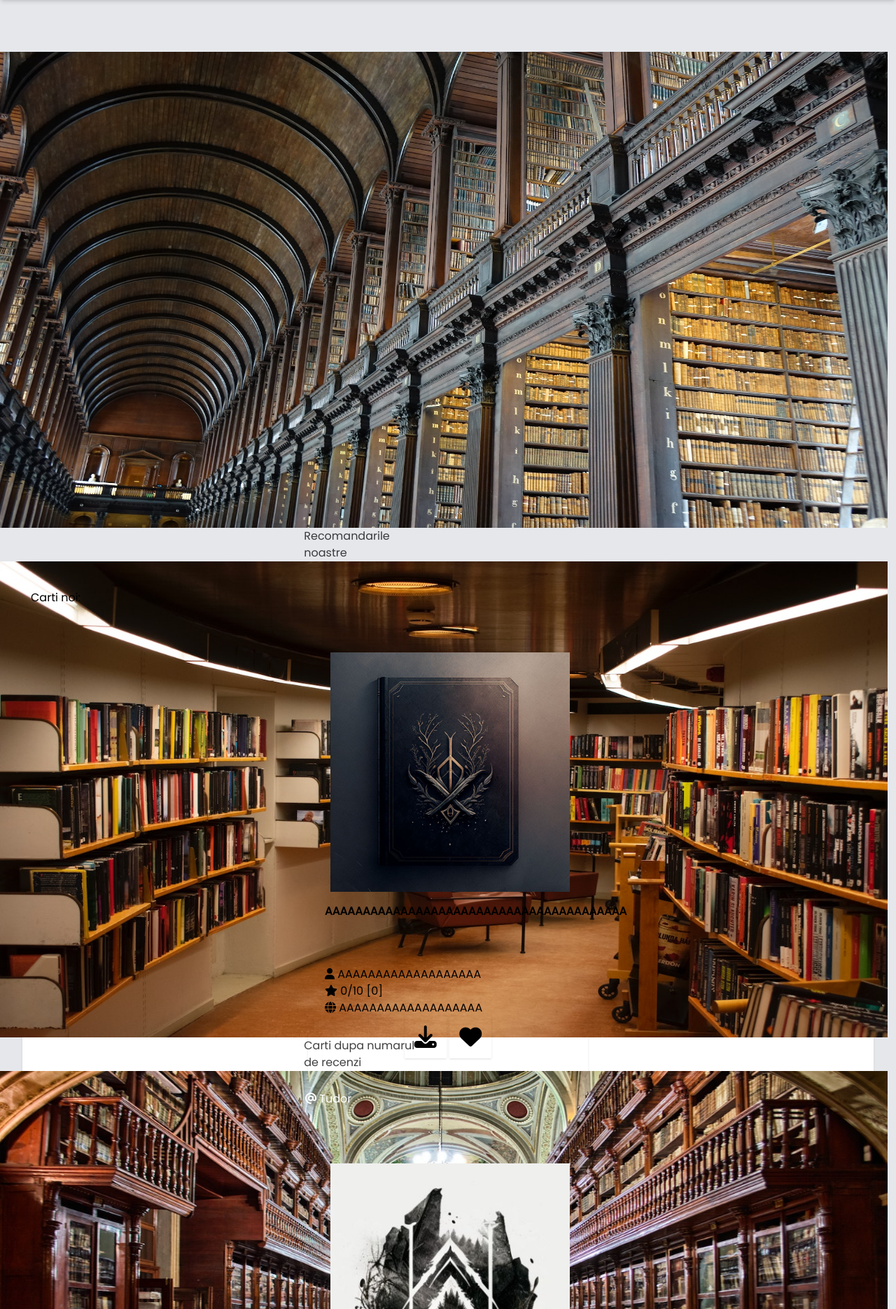
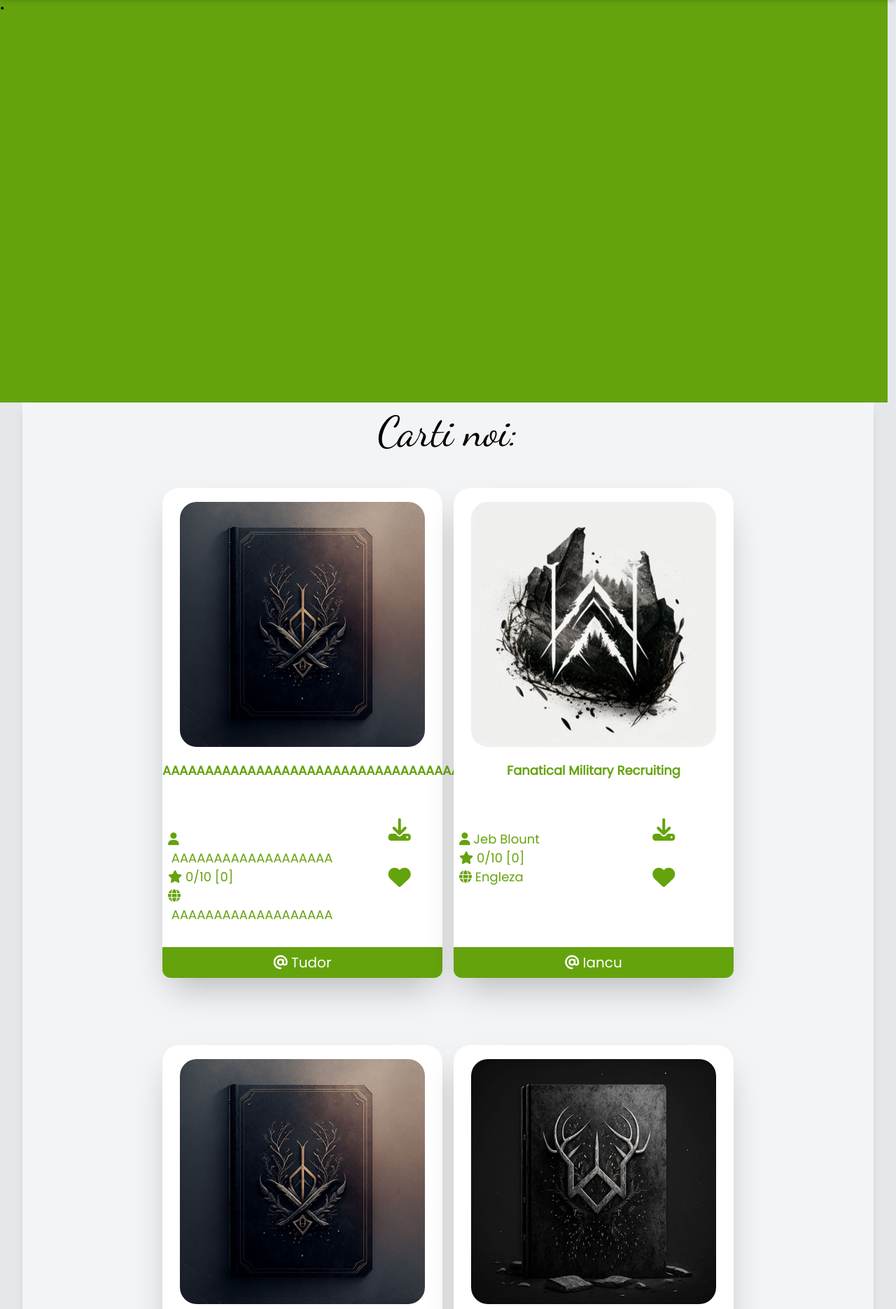
Before and after one commit to Perun951/Bookplace-4.0, a Django app: page / in a window 1280 px wide. Shown: the part 50-1920 px from the top of the page at 70% size. Run offline with Django 4.2, Linux system fonts and the light colour scheme; a user stored in the database is signed in; data comes from the database, SQL or seed files in the repository; both versions use the stored data as it was after the commit; some libraries are stand-ins or nearby versions.

Commit message:
28.05.23

```diff
--- a/bookplace/core/templates/core/base.html
+++ b/bookplace/core/templates/core/base.html
@@ -20,15 +20,12 @@
         <style>body{font-family: 'Poppins';}</style>
     </head>
     <body class="bg-gray-200">
-        <!-- component -->
-        <header class="header sticky top-0 bg-white shadow-md flex items-center justify-between px-8 py-02 h-[50px]">
+        <header class="relative z-50 header sticky top-0 bg-white shadow-md flex items-center justify-between px-8 py-02 h-[50px]">
             <h1 class="w-3/12">
                 <a class="navbar-brand text-lime-600" style="font-family:'Dancing Script'" href="/">
                     <i class="fa-solid fa-book-bookmark fa-2x"></i> <b style="font-size: 30px;">BookPlace</b>
                 </a>
             </h1>
-
-            <!-- navigation -->
             <nav class="nav font-semibold text-lg">
                     <form role="search" method="get" action="/search/">
                         <div class="relative text-lime-600">
@@ -41,8 +38,6 @@
                         </div>
                     </form>
             </nav>
-
-            <!-- buttons --->
             <div class="w-3/12 flex justify-end gap-5">
                 {% if request.user.is_authenticated %}
                     <a href="{% url 'myaccount' %}" class="text-lime-600">
@@ -66,6 +61,7 @@
                   <i class="fa-solid fa-bars fa-2x"></i>
                 </button>
             </div>
+
         </header>
         {% block content %}
         {% endblock %}
--- a/bookplace/core/templates/core/frontpage.html
+++ b/bookplace/core/templates/core/frontpage.html
@@ -5,48 +5,50 @@
 {% endblock %}
 
 {% block content %}
-<div class="bg-success" style="width: 99.1vw;margin-top: 50px;height: 95vh;">
-  <div style="height: 100vh;width: 99.1vw;margin-top: 50px;">
+  <div class="bg-lime-600" style="width: 99.1vw;height: 575px;">
+    <div style="height: 100vh;width: 99.1vw;">
       {% include 'store/partials/carusel_c_n.html' %}
-    <div class="container d-flex justify-content-around flex-wrap gap-5 mt-4">
-      <a href="{% url 'contact' %}" class="text-light" style="text-decoration: none;font-size: larger;"><i class="fa-solid fa-phone"></i>  Contact</a>
-    {% if request.user.is_authenticated %}
-      <a href="{% url 'myaccount' %}" class="text-light" style="text-decoration: none;font-size: larger;"><i class="fa-solid fa-user"></i>  Contul meu</a>
-      <a href="{% url 'my_store' %}" class="text-light" style="text-decoration: none;font-size: larger;"><i class="fa-sharp fa-solid fa-basket-shopping"></i>  Magazinul meu</a>
-    {% else %}
-      <a href="{% url 'login' %}" class="text-light" style="text-decoration: none;font-size: larger;"><i class="fa-solid fa-user-check"></i>  Conectare</a>
-      <a href="{% url 'signup' %}" class="text-light" style="text-decoration: none;font-size: larger;"><i class="fa-solid fa-user-plus"></i>  Inregistrare</a>
-    {% endif %}
     </div>
   </div>
 </div>
-<div class="card mx-auto rounded-4 shadow p-3 mb-5 mt-5 bg-white rounded border-0" style="background-color: white; width: 95%; height: 90%; margin-bottom: 5%;">
-  <h1 class="card-title mx-auto">Carti noi:</h1>
+<div class="card mx-auto shadow-lg p-3 bg-gray-100 border-0" style=" width: 95%; height: 100%;">
+  <h1 class="flex justify-center mx-auto text-6xl" style="font-family:'Dancing Script'">Carti noi:</h1>
   {% include 'store/partials/products.html' %}
   <div class="mx-auto">
     <nav aria-label="Page navigation example">
       <ul class="pagination">
         {% if products_list.has_previous %}
-        <li class="page-item">
-            <a class="page-link text-success" href="?page1" style="text-decoration: none;">&laquo; </a>
+        <div aria-label="Page navigation example">
+          <ul class="inline-flex items-center -space-x-px">
+            <li class="h-[10px]">
+              <a href="?page1" class="block px-3 py-2 ml-0 leading-tight text-gray-500 bg-white border border-gray-300 rounded-l-lg hover:bg-gray-100 hover:text-gray-700 dark:bg-gray-800 dark:border-gray-700 dark:text-gray-400 dark:hover:bg-gray-700 dark:hover:text-white">
+                <i class="fa-solid fa-angles-left"></i>
+              </a>
             </li>
-        <li class="page-item">
-          <a class="page-link text-success" href="?page{{ products_list.previous_page_number }}" style="text-decoration: none;">&#8249;</a>
+            <li class="h-[10px]">
+              <a href="?page={{ products_list.next_page_number }}" class="block px-3 py-2 ml-0 leading-tight text-gray-500 bg-white border border-gray-300 hover:bg-gray-100 hover:text-gray-700 dark:bg-gray-800 dark:border-gray-700 dark:text-gray-400 dark:hover:bg-gray-700 dark:hover:text-white">
+                <i class="fa-solid fa-angle-left"></i>
+              </a>
             </li>
             {% endif %}
             {% for i in nums %}
-          <li class="page-item">
-              <a class="page-link text-success" href="?page={{ forloop.counter }}">{{ forloop.counter }}</a>
+            <li class="h-[10px]">
+                <a href="?page={{ forloop.counter }}" class="px-3 py-2 leading-tight text-gray-500 bg-white border border-gray-300 hover:bg-gray-100 hover:text-gray-700 dark:bg-gray-800 dark:border-gray-700 dark:text-gray-400 dark:hover:bg-gray-700 dark:hover:text-white">{{ forloop.counter }}</a>
               </li>
             {% endfor %}
-
             {% if products_list.has_next %}
-        <li class="page-item">
-          <a class="page-link text-success" href="?page={{ products_list.next_page_number }}" style="text-decoration: none;">&#8250;</a>
+            <li class="h-[10px]">
+              <a href="?page={{ products_list.paginator.num_pages }}" class="block px-3 py-2 leading-tight text-gray-500 bg-white border border-gray-300 hover:bg-gray-100 hover:text-gray-700 dark:bg-gray-800 dark:border-gray-700 dark:text-gray-400 dark:hover:bg-gray-700 dark:hover:text-white">
+                <i class="fa-solid fa-angle-right"></i>
+              </a>
             </li>
-        <li class="page-item">
-          <a class="page-link text-success" href="?page={{ products_list.paginator.num_pages }}" style="text-decoration: none;">&raquo;</a>
+            <li class="h-[10px]">
+              <a href="?page={{ products_list.paginator.num_pages }}" class="block px-3 py-2 leading-tight text-gray-500 bg-white border border-gray-300 rounded-r-lg hover:bg-gray-100 hover:text-gray-700 dark:bg-gray-800 dark:border-gray-700 dark:text-gray-400 dark:hover:bg-gray-700 dark:hover:text-white">
+                <i class="fa-solid fa-angles-right"></i>
+              </a>
             </li>
+          </ul>
+        </div>
         {% endif %}
       </ul>
     </nav>
--- a/bookplace/store/templates/store/partials/carusel_c_n.html
+++ b/bookplace/store/templates/store/partials/carusel_c_n.html
@@ -1,11 +1,54 @@
 {% load static %}
-<div id="carouselExampleCaptions" class="carousel slide" data-bs-ride="carousel">
+
+<div class="carousel relative">
+  <!-- Slides -->
+  <div class="carousel-inner relative overflow-hidden">
+    <input class="carousel-open" type="radio" id="carousel-1" name="carousel" aria-hidden="true" hidden="" checked="checked">
+    <div class="carousel-item absolute opacity-0" style="height:50vh;">
+      <img class="object-cover h-full w-full" src="{% static '/images/3.jpg' %}" alt="Slide 1">
+      <div class="carousel-caption">
+        <h3 class="text-white">Slide 1</h3>
+        <p class="text-white">Caption for Slide 1</p>
+      </div>
+    </div>
+    <label for="carousel-3" class="carousel-control absolute opacity-0 h-10 w-10 bg-gray-900 rounded-full cursor-pointer hidden md:flex">
+      <svg class="carousel-control-next-icon" viewBox="0 0 16 16">
+        <path d="M1.293 4.293L8 11.586l6.707-6.293a.999.999 0 1 0-1.414-1.414L8 9.586 2.707 4.293a.999.999 0 1 0-1.414 1.414z">
+        </path>
+      </svg>
+    </label>
+    <!-- Add more slides here -->
+  </div>
+
+  <!-- Navigation buttons -->
+  <div class="carousel-nav">
+    <label for="carousel-1" class="carousel-bullet">•</label>
+    <!-- Add more slide selection buttons here -->
+  </div>
+
+  <!-- Slide navigation buttons -->
+  <div class="carousel-controls absolute top-0 left-0 right-0 flex justify-between items-center px-4">
+    <label for="carousel-1" class="prev control cursor-pointer hidden md:flex">
+      <svg class="carousel-control-prev-icon" viewBox="0 0 16 16">
+        <path d="M10.293 4.293L4.586 10l5.707 5.707a.999.999 0 1 1-1.414 1.414L2.586 10 9.293 3.293a.999.999 0 0 1 1.414 0c.39.39.39 1.024 0 1.414z"></path>
+      </svg>
+    </label>
+    <label for="carousel-3" class="next control cursor-pointer hidden md:flex">
+      <svg class="carousel-control-next-icon" viewBox="0 0 16 16">
+        <path d="M1.293 4.293L8 11.586l6.707-6.293a.999.999 0 1 0-1.414-1.414L8 9.586 2.707 4.293a.999.999 0 1 0-1.414 1.414z"></path>
+      </svg>
+    </label>
+  </div>
+</div>
+
+
+<!-- <div id="carouselExampleCaptions" class="carousel slide" data-bs-ride="carousel">
   <div class="carousel-indicators">
     <button type="button" data-bs-target="#carouselExampleCaptions" data-bs-slide-to="0" class="active" aria-current="true" aria-label="Slide 1"></button>
     <button type="button" data-bs-target="#carouselExampleCaptions" data-bs-slide-to="1" aria-label="Slide 2"></button>
-    <button type="button" data-bs-target="#carouselExampleCaptions" data-bs-slide-to="2" aria-label="Slide 3"></button>
+    <button type="button" data-bs-target="#carouselExampleCaptions" data-bs-slide-to="2" aria-label="Slide 3"></button> -->
     <!-- <button type="button" data-bs-target="#carouselExampleCaptions" data-bs-slide-to="3" aria-label="Slide 4"></button> -->
-  </div>
+  <!-- </div>
   <div class="carousel-inner">
     <div class="carousel-item active">
       <a href="{% url 'recomandari' %}">
@@ -40,4 +83,4 @@
     <span class="carousel-control-next-icon" aria-hidden="true"></span>
     <span class="visually-hidden">Next</span>
   </button>
-</div>
+</div> -->
--- a/bookplace/store/templates/store/partials/products.html
+++ b/bookplace/store/templates/store/partials/products.html
@@ -1,4 +1,50 @@
-<div class="d-flex justify-content-center flex-row flex-wrap gap-4  " style="margin-top: 50px;margin-bottom: 5%;margin-left: 2%;margin-right: 2%;">
+<div class="flex justify-center flex-row flex-wrap gap-4" style="margin-top: 50px;margin-bottom: 5%;margin-left: 2%;margin-right: 2%;">
+{% for product in products_list %}
+<div class="card relative shadow-2xl rounded-3xl bg-white" style="width: 400px; height: 700px;margin-bottom: 80px;">
+    <a href="{% url 'product_detail'  product.category.slug product.slug %}">
+        <div class="flex justify-center self-center items-center p-2" style="width: 100%;">
+            <img class="rounded-3xl mt-3" src="{{ product.get_thumbnail }}" width="350px" height="350px" alt="Image of {{ product.title }}">
+        </div>
+        <div style=" min-height: 280px;">
+                <a href="{% url 'product_detail'  product.category.slug product.slug %}" style="color: black; text-decoration: none;">
+                    <div class="text-lime-600 mt-3" align="center" style="min-height: 90px;">
+                        <p style="font-size: large;"><b>{{ product.title }}</b></p>
+                    </div>
+                </a>
+                <div class="flex align-self-end">
+                    <div class="flex me-auto justify-start p-2" style="max-height: 100px;">
+                        <a href="{% url 'product_detail'  product.category.slug product.slug %}" style="color: black; text-decoration: none;max-width: 230px;max-height: 100px;">
+                            <p class="text-lime-600" align="left" style="font-size: large;"><i class="fa-solid fa-user"></i>&nbsp;{{product.author}}</p>
+                            <p class="text-lime-600" align="left" style="font-size: large;"><i class="fa-solid fa-star"></i>&nbsp;{{ product.get_rating }}/10 [{{ product.reviews.count }}]</span></p>
+                            <p class="text-lime-600" align="left" style="font-size: large;"><i class="fa-solid fa-globe"></i>&nbsp;{{product.limba}}</p>
+                        </a>
+                    </div>
+                    <div class="mx-auto">
+                        <a href="{{ product.pdf.url }}" download class="flex align-self-start row mb-2" style="text-decoration: none;">
+                            <button class="btn flex align-items-center justify-center text-light border-o rounded-3xl p-2" style="width: 60px;height: 60px;">
+                                <i class="fa-sharp text-lime-600 fa-solid fa-download fa-2xl"></i>
+                            </button>
+                        </a>
+                        <a href="{% url 'user_wishlist' product.id %}" class="flex align-self-end row mt-2" style="text-decoration: none;">
+                            <button class="btn flex align-items-center justify-center text-light border-o rounded-3xl p-2" style="width: 60px;height: 60px;">
+                                <i class="fa-sharp text-lime-600 fa-solid fa-heart fa-2xl"></i>
+                            </button>
+                        </a>
+                    </div>
+                </div>
+                <a href="{% url 'publisher_detail' product.user.id %}" style="text-decoration: none;" class="absolute bottom-0 text-white">
+                    <div class="flex justify-center align-bottom bg-lime-600 rounded-b-xl border-0 text-[20px]" style="width: 400px;padding-bottom: 7px;padding-top: 7px;">
+                            <p><i class="fa-solid fa-at"></i>&nbsp;{% firstof product.user.get_full_name product.user.username %}</p>
+                    </div>
+                </a>
+        </div>
+    </a>
+</div>
+{% endfor %}
+</div>
+</div>
+
+<!-- <div class="d-flex justify-content-center flex-row flex-wrap gap-4  " style="margin-top: 50px;margin-bottom: 5%;margin-left: 2%;margin-right: 2%;">
     {% for product in products_list %}
         <div style="margin-bottom: -50px;" align="center">
                 <div class="card shadow p-3 bg-white border-0 rounded-4" style="width: 400px; height: 700px;margin-bottom: 80px;">
@@ -45,4 +91,4 @@
                 </div>
         </div>
     {% endfor %}
-</div>
+</div> -->
--- a/todo.txt
+++ b/todo.txt
@@ -0,0 +1 @@
+-fix search bar
```
Also changed, not shown: bookplace/db.sqlite3, 1 other file. Lines whose indentation alone changed are shown as unchanged.
